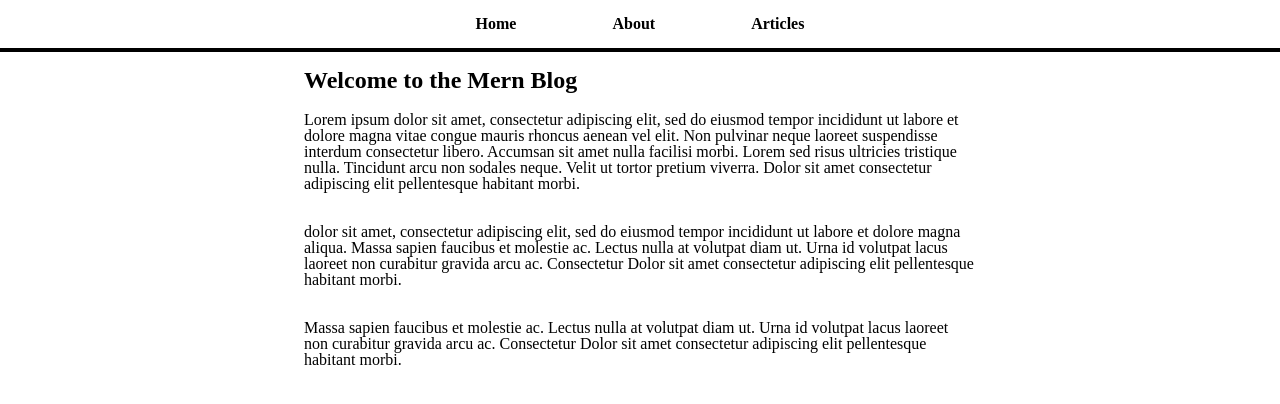
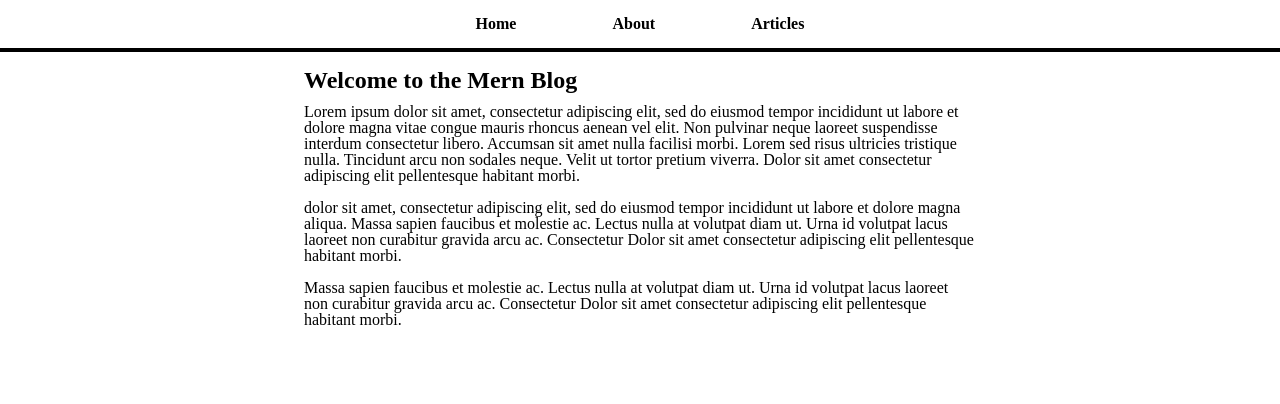
Before and after one commit to mosesvk/_mernBlog, a React (Create React App) app in the folder frontend/: page / in a window 1280 px wide. Shown: the top 404 px of the page. Built offline with nearby package versions, Linux system fonts and the light colour scheme.

Commit message:
_mernBlog frontend Navbar & TailwindCSS implementation

```diff
--- a/frontend/src/App.js
+++ b/frontend/src/App.js
@@ -15,7 +15,7 @@ function App() {
             <Route path='/' element={<HomePage />} exact />
             <Route path='/about' element={<AboutPage />} />
             <Route path='/article' element={<ArticlePage />} />
-            <Route path='/articlelist' element={<ArticlesListPage />} />
+            <Route path='/article-list' element={<ArticlesListPage />} />
           </Routes>
         </div>
       </div>
--- a/frontend/src/Navbar.js
+++ b/frontend/src/Navbar.js
@@ -20,7 +20,7 @@ const NavBar = () => (
       <li className='inline-block px-4'>
         <Link
           className='decoration-0	text-black font-bold px-8 py-4 hover:bg-black hover:text-white'
-          to='/articles-list'
+          to='/article-list'
         >
           Articles
         </Link>
--- a/frontend/src/pages/HomePage.js
+++ b/frontend/src/pages/HomePage.js
@@ -5,7 +5,7 @@ const HomePage = () => {
     <>
       <div >
         <h1 className='text-2xl font-bold'>Welcome to the Mern Blog</h1>
-        <p className='inline-block my-4'>
+        <p className='inline-block my-2'>
           Lorem ipsum dolor sit amet, consectetur adipiscing elit, sed do
           eiusmod tempor incididunt ut labore et dolore magna
           vitae congue mauris rhoncus aenean vel elit. Non pulvinar neque
@@ -15,7 +15,7 @@ const HomePage = () => {
           Dolor sit amet consectetur adipiscing elit pellentesque habitant
           morbi.
         </p>
-        <p className='inline-block my-4'>
+        <p className='inline-block my-2'>
           dolor sit amet, consectetur adipiscing elit, sed do
           eiusmod tempor incididunt ut labore et dolore magna aliqua. Massa
           sapien faucibus et molestie ac. Lectus nulla at volutpat diam ut. Urna
@@ -23,7 +23,7 @@ const HomePage = () => {
           Dolor sit amet consectetur adipiscing elit pellentesque habitant
           morbi.
         </p>
-        <p className='inline-block my-4'>Massa
+        <p className='inline-block my-2'>Massa
           sapien faucibus et molestie ac. Lectus nulla at volutpat diam ut. Urna
           id volutpat lacus laoreet non curabitur gravida arcu ac. Consectetur
           Dolor sit amet consectetur adipiscing elit pellentesque habitant
```
